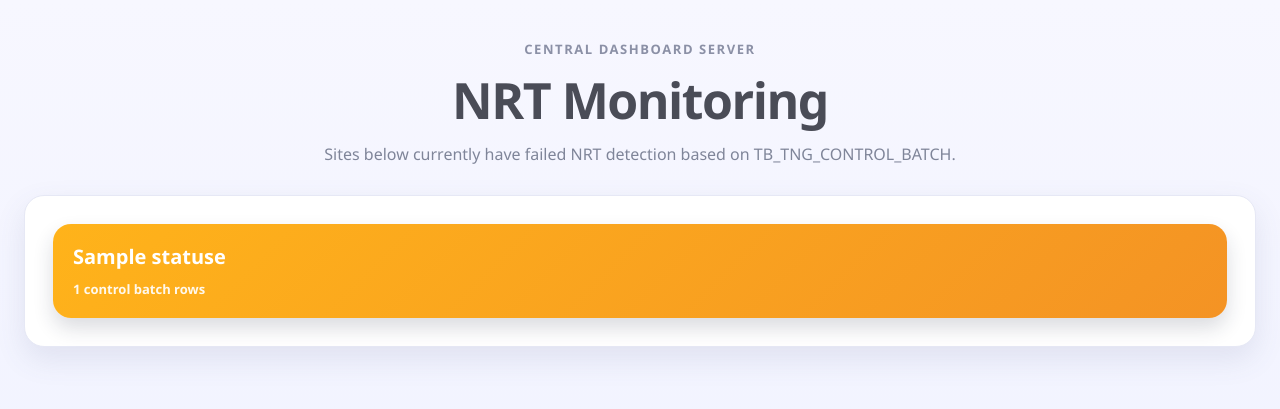
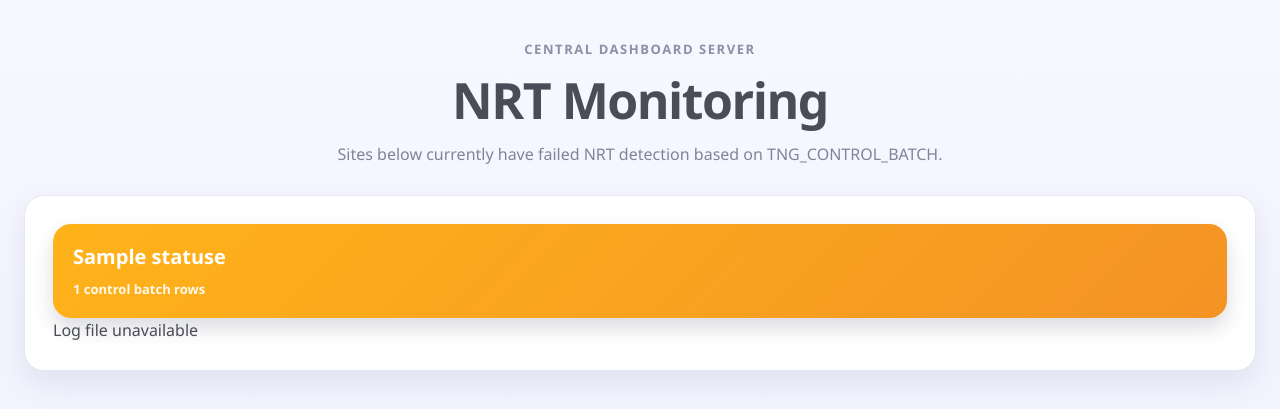
Before and after one commit to w3ishendt/NRT-Monitor, a Flask app: page / in a window 1280 px wide. Shown: the top 409 px of the page. Run offline with Flask 3, Linux system fonts and the light colour scheme; tables that the repository leaves empty hold one stand-in row (values such as "Sample post"); a database or web service that is not in the repository returns one stand-in record (values such as "Sample title"); data that the repository does not hold is empty.

Commit message:
Add log file download option to site card dropdown

```diff
--- a/templates/dashboard.html
+++ b/templates/dashboard.html
@@ -11,7 +11,7 @@
             <header class="dashboard-header text-center">
                 <p class="dashboard-kicker">Central Dashboard Server</p>
                 <h1>NRT Monitoring</h1>
-                <p class="dashboard-subtitle">Sites below currently have failed NRT detection based on TB_TNG_CONTROL_BATCH.</p>
+                <p class="dashboard-subtitle">Sites below currently have failed NRT detection based on TNG_CONTROL_BATCH.</p>
             </header>
         </div>
 
@@ -21,14 +21,30 @@
                 {% if statuses %}
                 <div class="site-card-grid">
                     {% for s in statuses %}
+                    <div class="site-card-shell">
                         <a
                             class="site-alert-card site-alert-{{ s.status }}{% if s.site_id == selected_site_id %} is-active{% endif %}"
                             href="{{ url_for('dashboard', site=s.site_id) }}#site-detail"
-                        title="{{ s.terminal_count }} terminals in TB_TNG_CONTROL_BATCH"
+                            title="{{ s.terminal_count }} terminals in TNG_CONTROL_BATCH"
                         >
                             <span class="site-alert-name">{{ s.site_name }}</span>
                             <span class="site-alert-meta">{{ s.batch_count }} control batch rows</span>
                         </a>
+                        <div class="site-card-dropdown">
+                            {% if s.log_file_url %}
+                            <a
+                                class="site-card-log-link"
+                                href="{{ s.log_file_url }}"
+                                target="_blank"
+                                rel="noopener noreferrer"
+                            >
+                                Download log file
+                            </a>
+                            {% else %}
+                            <span class="site-card-log-link is-disabled">Log file unavailable</span>
+                            {% endif %}
+                        </div>
+                    </div>
                     {% endfor %}
                 </div>
                 {% else %}
```
Lines whose indentation alone changed are shown as unchanged.
